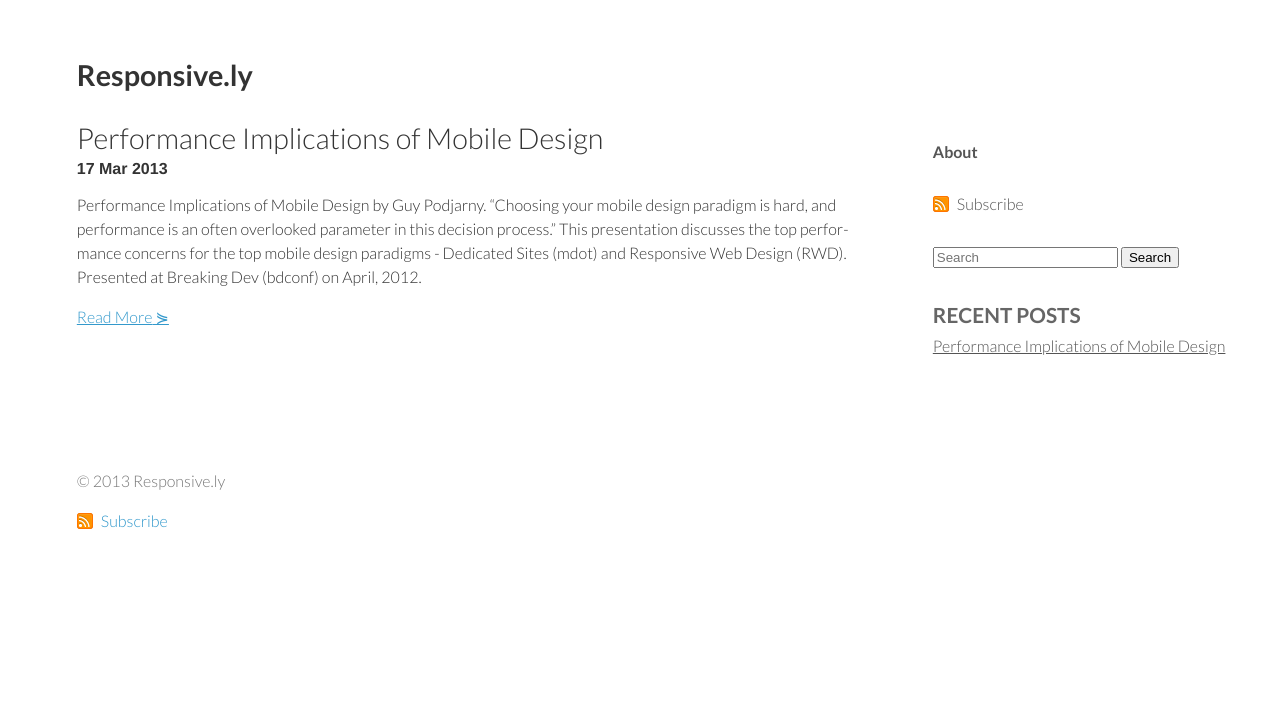
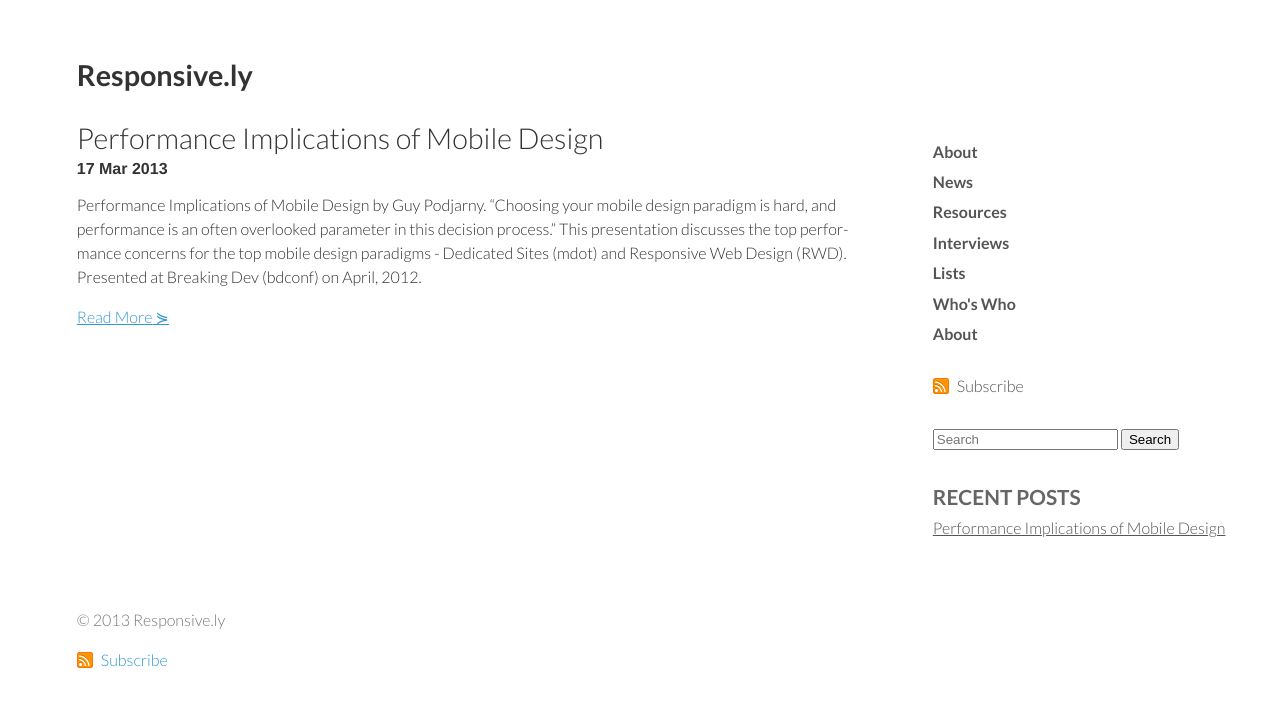
Before and after one commit to thedougco/responsive.ly, a Jekyll site: the page built from index.html, in a window 1280 px wide. Shown: the top 707 px of the page. Built offline with Jekyll 4.4.1, drawn with Linux system fonts in a browser that asks for light colours; nearby versions of some CDN libraries; Markdown is read by kramdown in place of the engine named in the settings; the list of posts is cut into pages by our own code.

Commit message:
Updated navigation

```diff
--- a/_layouts/default.html
+++ b/_layouts/default.html
@@ -42,6 +42,12 @@
       <h2>Navigation</h2>
       <ul>
         <li><a href="/about/">About</a></li>
+        <li><a href="/news/">News</a></li>
+        <li><a href="/resources/">Resources</a></li>
+        <li><a href="/interviews/">Interviews</a></li>
+        <li><a href="/lists/">Lists</a></li>
+        <li><a href="/lists/">Who's Who</a></li>
+                                                <li><a href="/about/">About</a></li>
       </ul>
     </nav>
 
```
